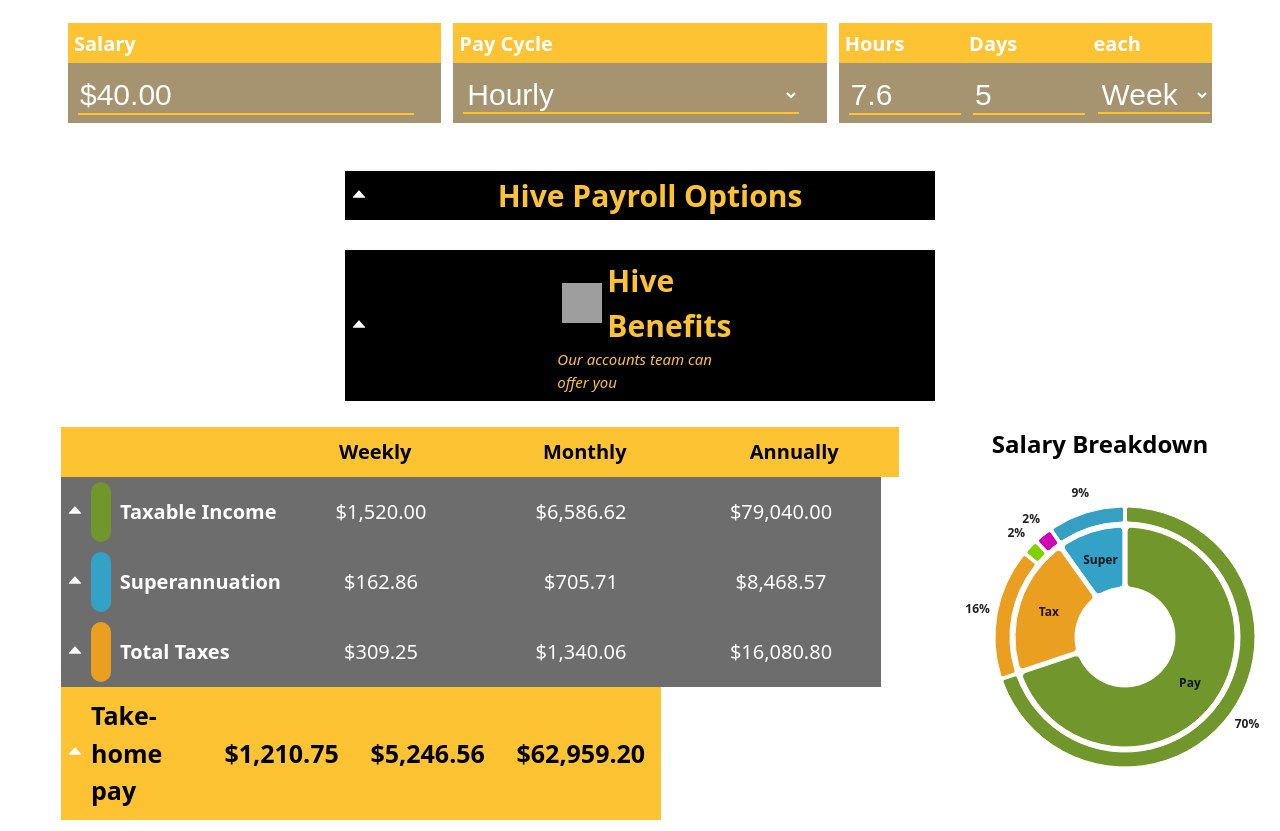
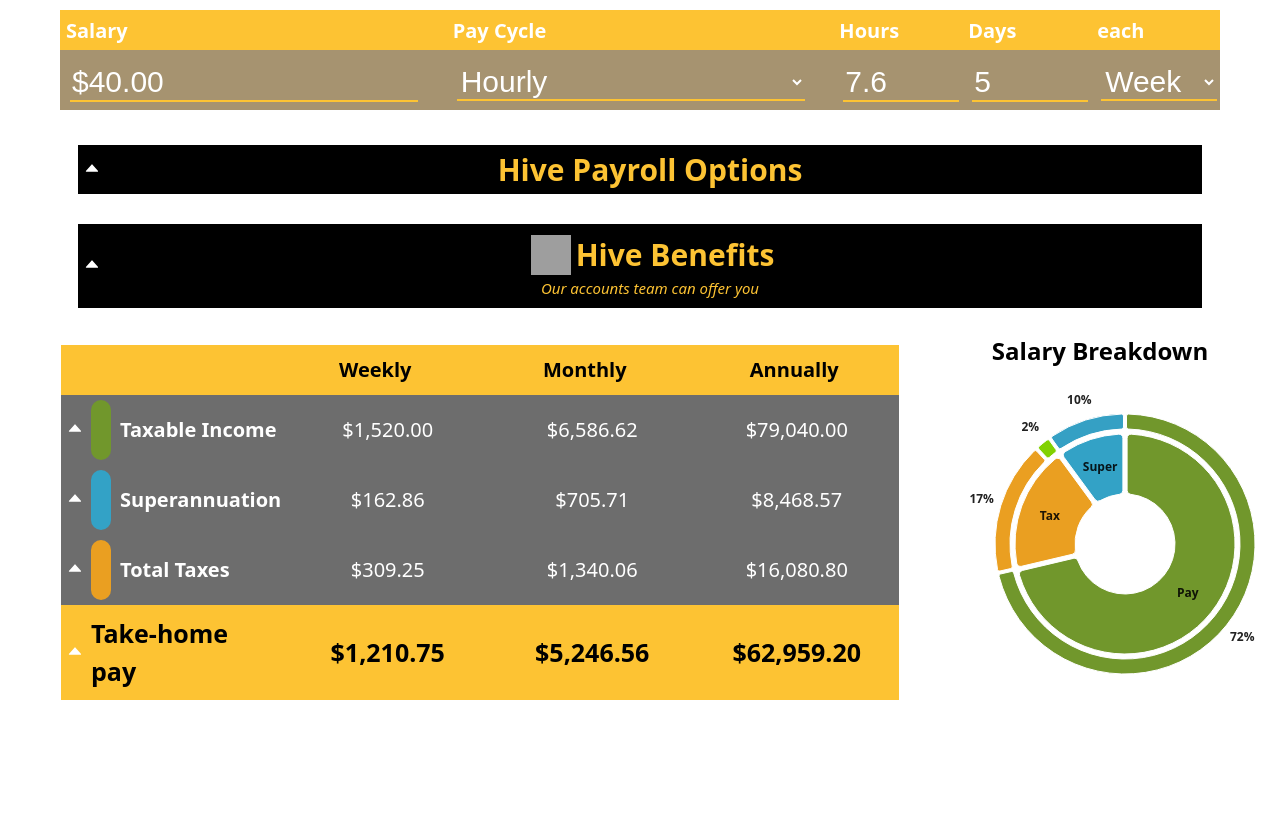
Before and after one commit to spikyMalkallam/pay-calculator, a React (Vite) app: page / in a window 1280 px wide. After the commit the page ends 800 px from the top, so only its background shows below. Built offline with nearby package versions, Linux system fonts and the light colour scheme; grey boxes are pictures that could not be loaded.

Commit message:
Vertical test

```diff
--- a/src/App.css
+++ b/src/App.css
@@ -101,21 +101,66 @@ body {
     flex-direction: column;
     align-items: center;
   }
+
+  #income-div {
+    flex-direction: column;
+    margin: 10px 5px;
+  }
+
+  #summary-section {
+    display: flex;
+    width: 100%;
+    align-items: flex-start;
+    flex-direction: column;
+    justify-content: center;
+    align-items: center;
+  }
+
+  #hive-benefits-cell {
+    flex-direction: column;
+  }
+
+  .flex-cell {
+    margin: 5px 5px;
+  }
+}
+
+@media (width > 1280px) {
+  .flex-cell {
+    margin: 10px 5px;
+  }
+
+  #summary-section {
+    display: flex;
+    width: 100%;
+    align-items: flex-start;
+  }
+
+  #hive-benefits-cell {
+    flex-direction: row;
+  }
+
 }
 
 #summary-section {
   display: flex;
   width: 100%;
-  align-items: flex-start;
 }
 
 #income-div {
   flex: 1 1 auto;
   min-width: 90%;
   box-sizing: border-box;
-  /* display: flex;
-  flex-direction: row; */
+  display: flex;
+  /* flex-direction: row; */
   margin: 0px 50px;
+}
+
+.flex-cell {
+  display: flex;
+  justify-content: center;
+  width: 100%;
+  /* justify-content: baseline; */
 }
 
 #summary-div {
@@ -202,6 +247,19 @@ button:focus {
   margin-right: auto;
   width: 90%;
   /* Ensures it doesn't stretch to 100% width */
+}
+
+#hive-benefits-cell {
+  display: flex;
+  /* flex-direction: column; */
+  /* align-items: center; */
+  justify-content: center;
+  /* Add these */
+  margin-left: auto;
+  margin-right: auto;
+  width: 100%;
+  background-color: black;
+  /* flex-direction: row; */
 }
 
 .benefits-table-cell {
--- a/src/App.tsx
+++ b/src/App.tsx
@@ -63,7 +63,7 @@ function App() {
   // const [salaryIncludesSuper, setSalaryIncludesSuper] = useToggle()
   const salaryIncludesSuper = true;
   // const [hasStudentLoan, setHasStudentLoan] = useToggle()
-  const hasStudentLoan = true;
+  const hasStudentLoan = false;
   // const [bonus, setBonus] = useState(0)
   // const [bonusFrequency, setBonusFrequency] = useState('Annual')
   // const [medicareLevy, setMedicareLevy] = useState(0)
@@ -617,10 +617,7 @@ function App() {
     <>
       <div className='global-div'>
         <div id='income-div'>
-          <table style={{ width: "100%" }}>
-            <tbody>
-              <tr className='big-table-row'>
-                <td className='big-table-cell'>
+          <div className='flex-cell'>
             {/* <td className='big-table-cell'> */}
             <InputField
               textColour='white'
@@ -636,8 +633,8 @@ function App() {
               min={0}
               max={null}
             />
-                </td>
-                <td className='big-table-cell'>
+          </div>
+          <div className='flex-cell'>
             <table className='dropdown-table'>
               <tbody>
                 <tr>
@@ -664,10 +661,10 @@ function App() {
                 </tr>
               </tbody>
             </table>
-                </td>
+          </div>
 
           {payCycle == 'Hourly' ?
-                  <td className='big-table-cell'>
+            <div className='flex-cell'>
               <table className='dropdown-table'>
                 <tbody>
                   <tr>
@@ -725,9 +722,9 @@ function App() {
                   </tr>
                 </tbody>
               </table>
-                  </td>
-                  : <td style={{ width: '0px' }}></td>}
-              </tr>
+            </div>
+            : <div className='flex-cell'></div>}
+
           {/* <tr className='big-table-row'>
                 <td className='big-table-cell'>
                   <SwitchToggle
@@ -773,8 +770,7 @@ function App() {
                 </td>
                 <td colSpan={1} className='big-table-cell'></td>
               </tr> */}
-            </tbody>
-          </table>
+
         </div >
         <div id='payroll-options'>
           <DropdownTab
@@ -814,7 +810,7 @@ function App() {
                       <ToggleExpandVerticalTab
                         label='Mortage Repayments'
                         desc='See the difference between weekly and monthly mortage repayments'
-                        contents={<>
+                        contents={<div id='mortage-dropdown'>
                           <table className='dropdown-table'>
                             <tbody>
                               <tr>
@@ -885,7 +881,7 @@ function App() {
                             </tbody>
                           </table>
                           <MortageRepaymentTable mortageData={financialData['mortageData']} monthlyPayment={mortagePayFreq} />
-                        </>}
+                        </div>}
                         toggleFunc={setHasMortage}
                         expandedVar={hasMortage}
                         infoTag={null}
@@ -929,11 +925,12 @@ function App() {
               </table>
             }
             subContents={<>
-              <table style={{ backgroundColor: 'black', width: '100%' }}>
+              <div id='hive-benefits-cell'>
+                {/* <table style={{ backgroundColor: 'black', width: '100%' }}>
                 <tbody>
                   <tr className='benefits-table-row' style={{ width: '80%' }}>
-
-                    <td className='benefits-table-cell'>
+                    <td className='benefits-table-cell'> */}
+                <div className='flex-cell'>
                   <ToggleExpandVerticalTab
                     label='Novated Lease'
                     desc='Lease a car and pay it off partially before tax'
@@ -989,8 +986,10 @@ function App() {
                       <AiFillInfoCircle />
                     </HtmlTooltip>}
                   />
-                    </td>
-                    <td className='benefits-table-cell'>
+                </div>
+                {/* </td>
+                    <td className='benefits-table-cell'> */}
+                <div className='flex-cell'>
                   <ToggleExpandVerticalTab
                     label='Super Salary Sacrifice'
                     desc='Lower your income tax with voluntary super contributions'
@@ -1034,8 +1033,10 @@ function App() {
                     expandedVar={hasSuperSalarySacrifise}
                     infoTag={null}
                   />
-                    </td>
-                    <td className='benefits-table-cell'>
+                </div >
+                {/* </td>
+                    <td className='benefits-table-cell'> */}
+                <div className='flex-cell'>
                   <ToggleExpandVerticalTab
                     label='Work Deductables'
                     desc='Subtract your work expenses from your taxable income'
@@ -1096,16 +1097,20 @@ function App() {
                       <AiFillInfoCircle />
                     </HtmlTooltip>}
                   />
-                    </td>
+                </div>
+                {/* </td>
                   </tr>
-                  <tr>
-                    <td colSpan={3}>
+                  <tr> */}
+
+                {/* </tr>
+                </tbody>
+              </table> */}
+              </div>
+              <div>
                 <p style={{ color: 'var(--hive-yellow)' }}><i>We also offer Living Away From Home Allowance (LAFHA), Banked Pay, and Banking Benefits. Learn more <a href='https://www.recruitmenthive.com.au/payroll-operations/' target='_blank' style={{ color: 'var(--hive-yellow)', fontWeight: 'bold' }}>here</a></i></p>
-                    </td>
-                  </tr>
-                </tbody>
-              </table>
+              </div>
             </>}
+
           />
         </div>
         <div id='summary-section'>
--- a/src/dropdown.css
+++ b/src/dropdown.css
@@ -44,14 +44,13 @@
 }
 
 #summary-table {
-    table-layout: fixed;
+    /* table-layout: fixed; */
     width: 100%;
     /* Forces the table to match the parent's width */
     border-collapse: collapse;
     /* Prevents double borders from adding extra width */
     word-wrap: break-word;
     /* Ensures long text doesn't push the table wider */
-
 }
 
 #summary-table td {
@@ -84,9 +83,7 @@
 }
 
 /* Styles to apply when the container is expanded */
-.dropdown-details.expanded {
-    max-height: 500px;
-}
+
 
 /* Styling for the inner content (paragraph) */
 .dropdown-container .dropdown-details p {
@@ -116,9 +113,10 @@
 }
 
 @media (max-width: 1280px) {
-    .dropdown {
+    /* .dropdown {
         max-width: 600px;
     }
+     */
 }
 
 .dropdown-subdiv {
@@ -131,7 +129,7 @@
 }
 
 .dropdown-subdiv.expanded {
-    max-height: 500px;
+    max-height: 680px;
 }
 
 .expand-subdiv-vertical.expanded {
@@ -182,6 +180,11 @@ select>option {
     .expand {
         max-width: 600px;
     }
+}
+
+#mortage-dropdown {
+    display: flex;
+    flex-direction: column;
 }
 
 .dropdown-button {
@@ -566,11 +569,6 @@ select>option {
     /* min-width: 1000px; */
 }
 
-.sub-table-header td {
-    width: 200px;
-    /* justify-content: center; */
-    /* align-items: center; */
-}
 
 .income-table-header {
     font-weight: bold;
```
Lines whose indentation alone changed are shown as unchanged.
